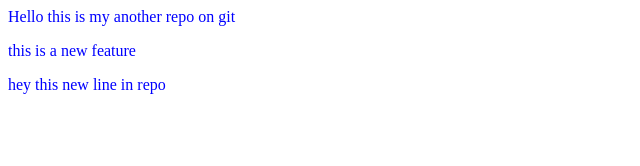
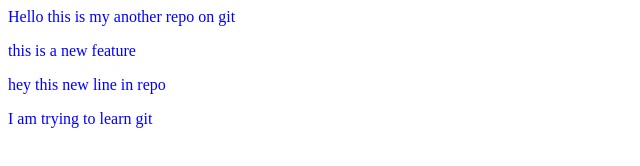
Before and after one commit to Pramod-Sase00/Local-repo, a plain HTML site: page index.html in a window 1280 px wide. Shown: the whole page, without its empty margins (0-640 px from the left). Drawn offline with Linux system fonts and the light colour scheme.

Commit message:
hello this is my changes

```diff
--- a/index.html
+++ b/index.html
@@ -2,3 +2,4 @@
 <p>Hello this is my another repo on git</p>
 <p>this is a new feature</p>
 <p>hey  this new line in repo </p>
+<p>I am trying to learn git</p>
```
